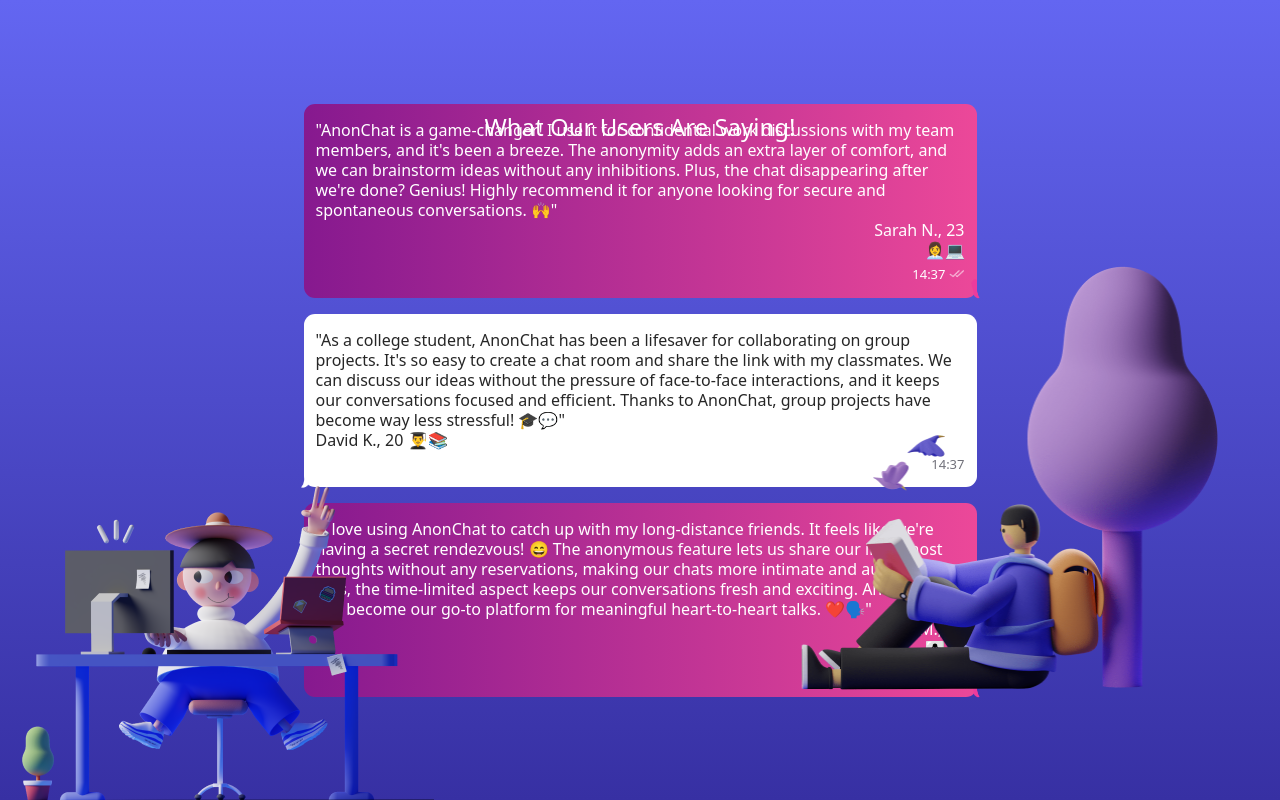
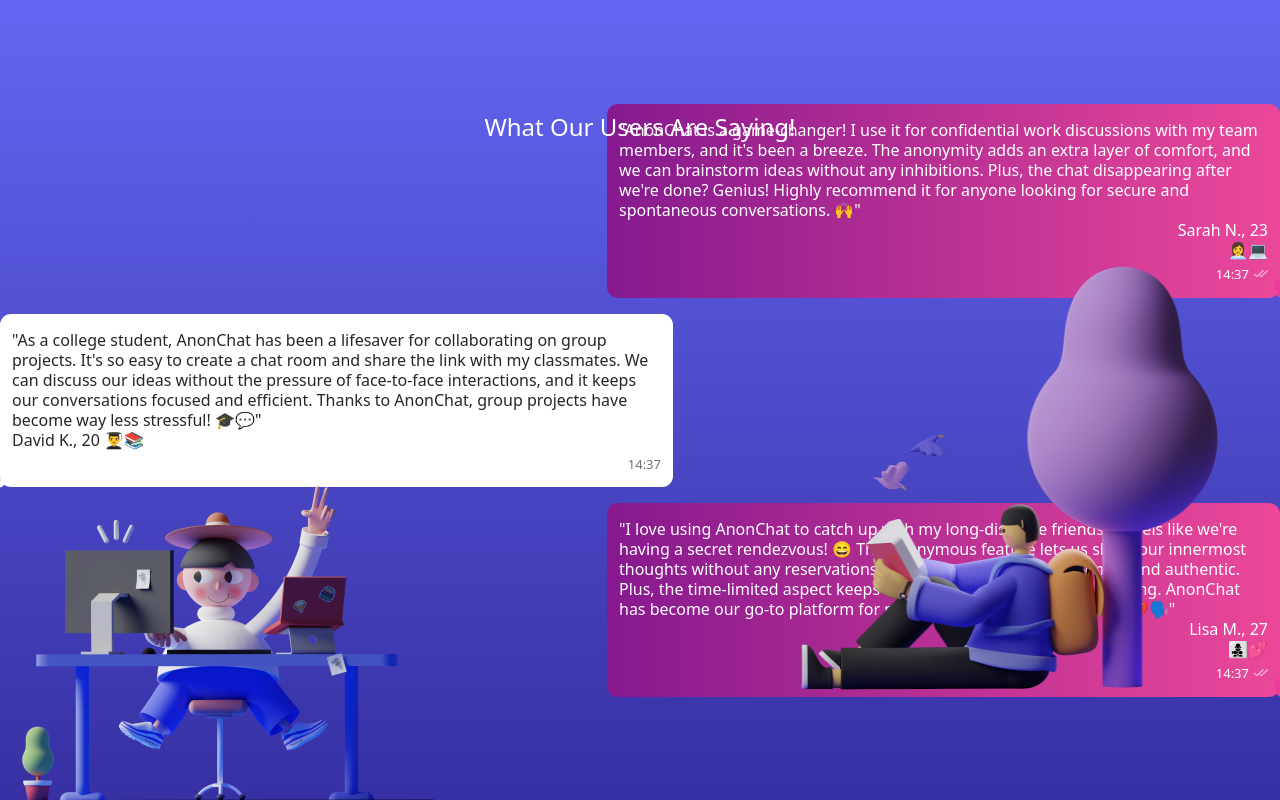
Before and after one commit to world-wide-techies/annon_chat, a Next.js app: page / in a window 1280 px wide. Built offline with nearby package versions, Linux system fonts and the light colour scheme; a web font is replaced by a local one.

Commit message:
Up6AM7:58 AMe6

```diff
--- a/app/components/testimonials_comp.js
+++ b/app/components/testimonials_comp.js
@@ -10,8 +10,8 @@ const Testimonials = () => {
   return (
     <div>
       <div className="w-full h-full relative bg-gradient-to-b from-indigo-500 to-indigo-800">
-        <div className="relative flex flex-col h-screen w-screen gap-4 justify-center items-center">
-          <div className=" w-[673px] relative px-3 py-4 bg-gradient-to-r  from-fuchsia-800 to-pink-500 rounded-[11px] ">
+        <div className="relative flex flex-col h-screen w-screen space-y-4 justify-center items-center">
+          <div className=" w-[673px] relative px-3 py-4 self-end bg-gradient-to-r  from-fuchsia-800 to-pink-500 rounded-[11px] ">
             <div className="w-[11px] h-5 right-[-5px] bottom-[-1px] absolute">
               <Image src={CONTAINER1} alt="" className="w-[11px] h-[20px]  " />
             </div>
@@ -43,7 +43,7 @@ const Testimonials = () => {
             </div>
           </div>
 
-          <div className="w-[673px] relative  px-3 py-4 bg-white rounded-[11px]">
+          <div className="w-[673px] relative self-start  px-3 py-4 bg-white rounded-[11px]">
             <div className="w-[11px] h-5 left-[-3px] bottom-[-1px] absolute">
               <Image src={CONTAINER} alt="" className="w-[11px] h-[20px]  " />
             </div>
@@ -67,7 +67,7 @@ const Testimonials = () => {
             </div>
           </div>
 
-          <div className="w-[673px] relative px-3 py-4 bg-gradient-to-r from-fuchsia-800 to-pink-500 rounded-[11px] ">
+          <div className="w-[673px] relative self-end px-3 py-4 bg-gradient-to-r from-fuchsia-800 to-pink-500 rounded-[11px] ">
             <div className="w-[11px] h-5 right-[-5px] bottom-[-1px] absolute">
               <Image src={CONTAINER1} alt="" className="w-[11px] h-[20px]  " />
             </div>
```
